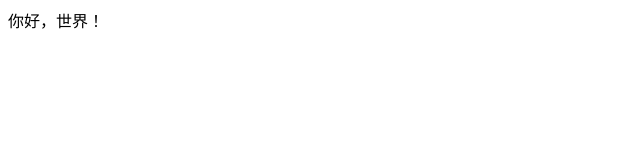
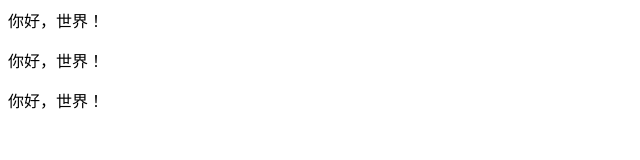
Before and after one commit to mengxiangguo/1012ceshi, a plain HTML site: page index.html in a window 1280 px wide. Shown: the whole page, without its empty margins (0-640 px from the left). Drawn offline with Linux system fonts and the light colour scheme.

Commit message:
Update index.html

```diff
--- a/index.html
+++ b/index.html
@@ -1 +1,3 @@
-<p>你好，世界！<p>
+<p>你好，世界！</p>
+  <p>你好，世界！</p>
+    <h>你好，世界！</h>
```
